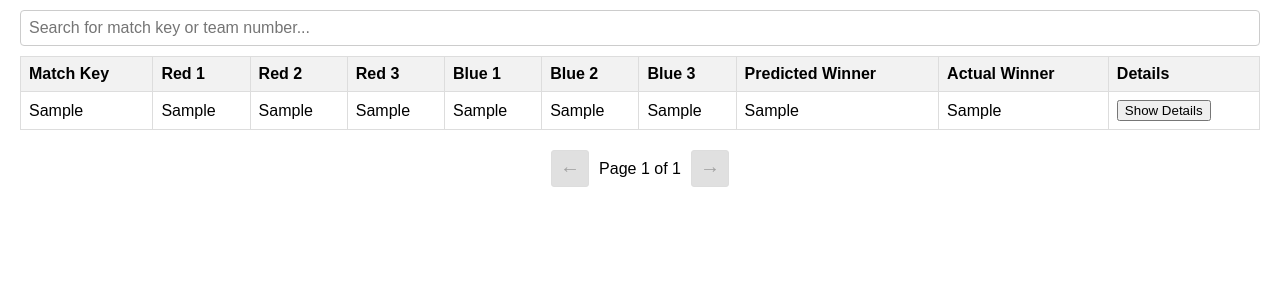
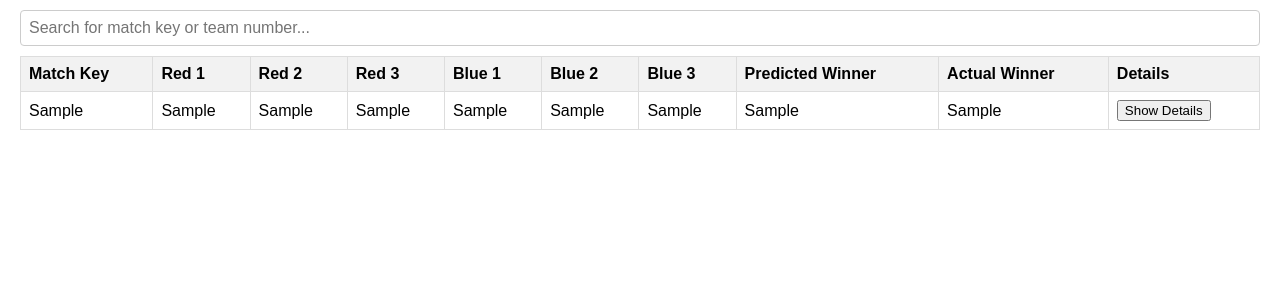
Before and after one commit to fourthDimensional/MatchPredictionAPI, a Flask app: template static/templates/dataset.html in a window 1280 px wide. Shown: the part 66-366 px from the top of the page. Run offline with Flask 3, Linux system fonts and the light colour scheme; the template is opened without the code that fills it: most values are stand-ins (such as "Sample title", 1, 10 or a date in 2020); parts of the project's set-up code (start-up, migrations or seed data) failed here and were passed over.

Commit message:
Revert "added pagination maybe"
This reverts commit ca6606f2908098015c144fa4359881638577e33b.

```diff
--- a/static/templates/dataset.html
+++ b/static/templates/dataset.html
@@ -63,54 +63,8 @@
         .details-row {
             display: none;
         }
-        .pagination {
-            display: flex;
-            justify-content: center;
-            align-items: center;
-            margin-top: 20px;
-        }
-        .pagination button {
-            background-color: #f2f2f2;
-            border: 1px solid #ddd;
-            padding: 4px 8px 8px 8px;
-            border-radius: 3px;
-            cursor: pointer;
-            font-size: 20px;
-        }
-        .pagination button:disabled {
-            background-color: #e0e0e0;
-            cursor: not-allowed;
-        }
-        .pagination span {
-            margin: 0 10px;
-            font-size: 16px;
-        }
     </style>
     <script>
-        let currentPage = 1;
-        const rowsPerPage = 5;
-
-        function paginate() {
-            const rows = document.querySelectorAll('tbody tr.data-row, tbody tr.details-row');
-            const totalPages = Math.ceil(rows.length / rowsPerPage);
-            rows.forEach((row, index) => {
-                row.style.display = (index >= (currentPage - 1) * rowsPerPage && index < currentPage * rowsPerPage) ? '' : 'none';
-            });
-            document.getElementById('page-info').textContent = `Page ${currentPage} of ${totalPages}`;
-            document.getElementById('prev-btn').disabled = currentPage === 1;
-            document.getElementById('next-btn').disabled = currentPage === totalPages;
-        }
-
-        function nextPage() {
-            currentPage++;
-            paginate();
-        }
-
-        function prevPage() {
-            currentPage--;
-            paginate();
-        }
-
         function searchMatches() {
             const input = document.getElementById('searchBar').value.toLowerCase();
             const rows = document.querySelectorAll('tbody tr.data-row, tbody tr.details-row');
@@ -135,9 +89,6 @@
                 button.textContent = 'Show Details';
         }
     }
-    document.addEventListener('DOMContentLoaded', () => {
-        paginate();
-    });
     </script>
 </head>
 <body>
@@ -191,10 +142,5 @@
             {% endfor %}
         </tbody>
     </table>
-    <div class="pagination">
-        <button id="prev-btn" onclick="prevPage()">&#8592;</button>
-        <span id="page-info"></span>
-        <button id="next-btn" onclick="nextPage()">&#8594;</button>
-    </div>
 </body>
 </html>
```
